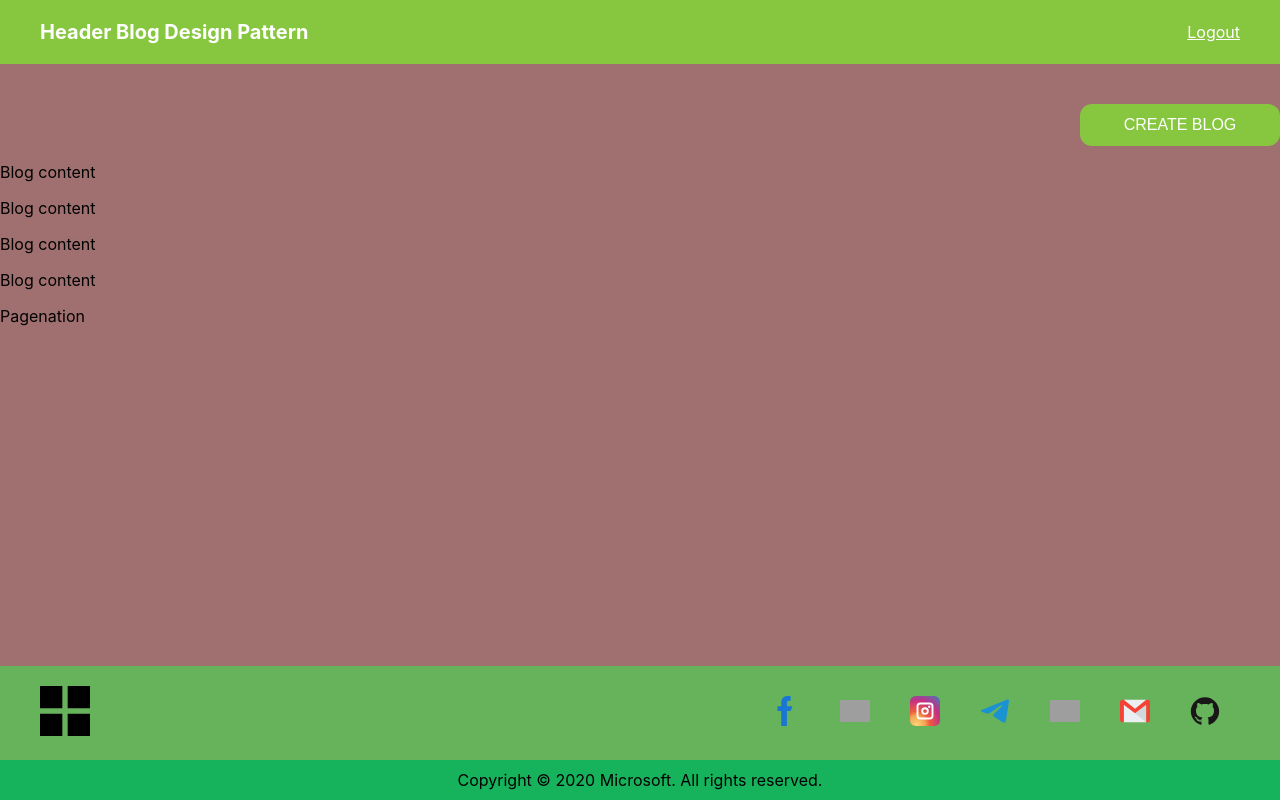
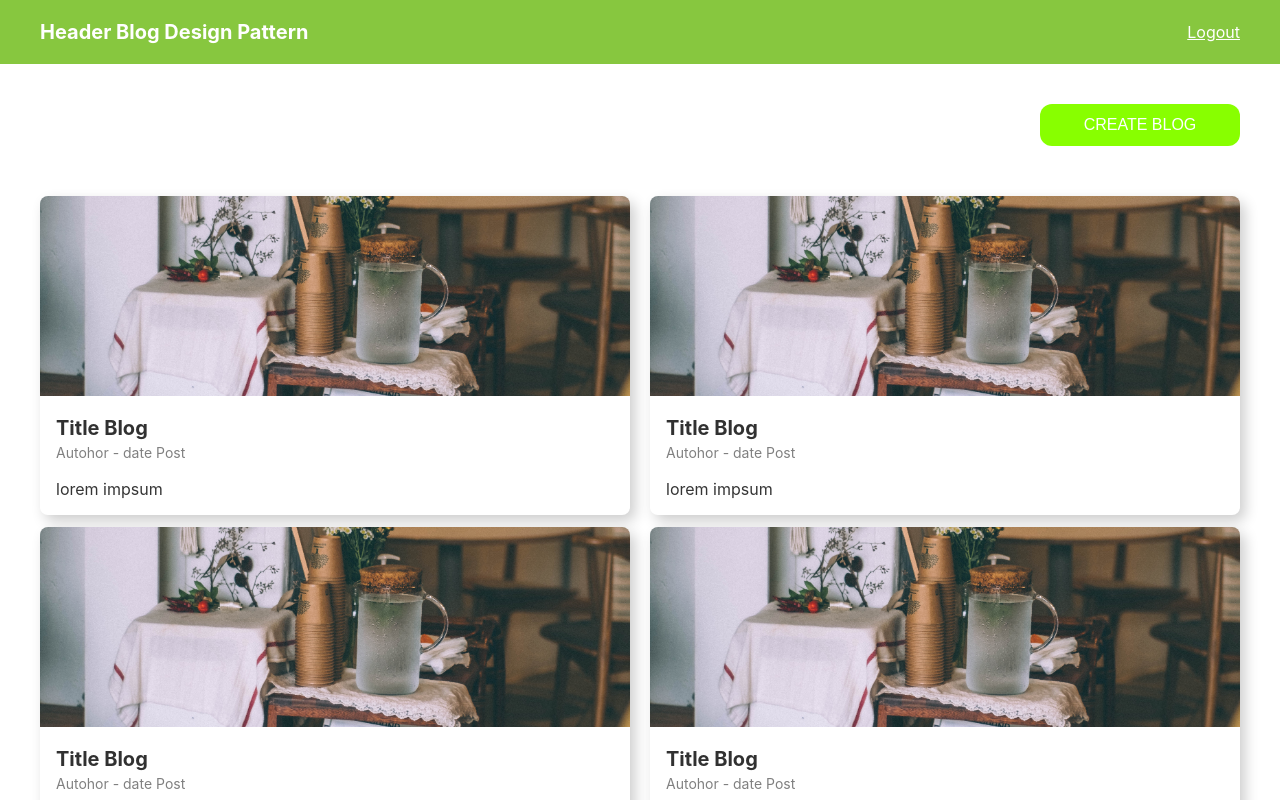
Before and after one commit to Ranto12/design-pattern, a React (Create React App) app in the folder webpatterndesign/: page / in a window 1280 px wide. Shown: the top 800 px of the page. Built offline with nearby package versions, Linux system fonts and the light colour scheme; grey boxes are pictures that could not be loaded.

Commit message:
card detail content

```diff
--- a/webpatterndesign/src/component/atoms/button/button.scss
+++ b/webpatterndesign/src/component/atoms/button/button.scss
@@ -1,7 +1,7 @@
     .button{
         padding: 12px;
         font-size: 16px;
-        background-color: #87c73f;
+        background-color: #88ff00;
         width: 100%;
         box-sizing: border-box;
         border-radius: 12px;
--- /dev/null
+++ b/webpatterndesign/src/component/molecules/BlogItems/BlogItems.scss
@@ -0,0 +1,34 @@
+.blog-items{
+    width: calc(50% - 10px);
+    border-radius: 8px;
+    margin-bottom: 12px;
+    overflow: hidden;
+    box-shadow: 5px 6px 14px rgba(0, 0, 0, 0.20);
+
+    .image-tumn{
+        width: 100%;
+        height: 200px;
+        object-fit: cover;
+    }
+    .content-detail{
+        padding: 16px;
+        .title{
+            margin: 0;
+            font-size: 20px;
+            font-weight: bold;
+            color: #313131;
+        }
+        .author{
+            margin: 0;
+            margin-top: 4px;
+            font-size: 14px;
+            color: gray;
+        }
+        .body{
+            margin: 0;
+            margin-top: 18px;
+            font-size: 16px;
+            color: #353535;
+        }
+    }
+}
--- /dev/null
+++ b/webpatterndesign/src/component/molecules/BlogItems/index.js
@@ -0,0 +1,16 @@
+import {LogoRegister} from '../../../Assets/index';
+import './BlogItems.scss';
+const BlogItems = () => {
+  return (
+    <div className='blog-items'>
+        <img  className='image-tumn' src={LogoRegister} alt="post"/>
+        <div className='content-detail'>
+            <p className='title'>Title Blog</p>
+            <p className='author'>Autohor - date Post</p>
+            <p className='body'> lorem impsum  </p>
+        </div>
+    </div>
+  )
+}
+
+export default BlogItems
--- a/webpatterndesign/src/component/molecules/Footer/Footer.scss
+++ b/webpatterndesign/src/component/molecules/Footer/Footer.scss
@@ -14,11 +14,12 @@
     .social-wrapper{
         display: flex;
         .icon-wrapper{
-            // background-color: white;
             padding: 10px;
             border-radius: 40px;
             margin: 0px 10px;
             .icons-medsos{
+                max-width: 30px;
+                max-height: 30px;
                 width: 30px;
                 height: 30px;
                 object-fit: contain;
--- a/webpatterndesign/src/component/molecules/index.js
+++ b/webpatterndesign/src/component/molecules/index.js
@@ -1,4 +1,5 @@
 import Header from "./Header";
 import Footer from "./Footer";
+import BlogItems from "./BlogItems";
 
-export { Header, Footer };
+export { Header, Footer, BlogItems };
--- /dev/null
+++ b/webpatterndesign/src/pages/BlogItems/index.js
@@ -0,0 +1,9 @@
+import React from 'react'
+
+const BlogItems = () => {
+  return (
+    <div>BlogItems</div>
+  )
+}
+
+export default BlogItems
--- a/webpatterndesign/src/pages/Home/Home.scss
+++ b/webpatterndesign/src/pages/Home/Home.scss
@@ -5,4 +5,9 @@
         margin-right: 0px;
         margin-left: auto;
     }
+    .content-wrapper{
+        display: flex;
+        flex-wrap: wrap;
+        justify-content: space-between;
+    }
 }
--- a/webpatterndesign/src/pages/Home/index.js
+++ b/webpatterndesign/src/pages/Home/index.js
@@ -1,17 +1,20 @@
 import React from 'react'
 import {Button, Gap} from '../../component'
+import { BlogItems } from '../../component/molecules';
 import './Home.scss';
 const Home = () => {
   return (
     <div className='home-page-wrapper'>
-      {/* <Gap height={20}/> */}
       <div className='create-wrapper'>
         <Button name="Create Blog"/>
       </div>
-      <p>Blog content</p>
-      <p>Blog content</p>
-      <p>Blog content</p>
-      <p>Blog content</p>
+      <Gap height={50} />
+      <div className='content-wrapper'>
+      <BlogItems />
+      <BlogItems />
+      <BlogItems />
+      <BlogItems />
+      </div>
       <p>Pagenation</p>
     </div>
   )
--- a/webpatterndesign/src/pages/MainApp/MainApp.scss
+++ b/webpatterndesign/src/pages/MainApp/MainApp.scss
@@ -4,8 +4,7 @@
     height: 100vh;
 
     .content-wrapper{
-        min-width: 1200px;
-        background-color: rgb(160, 112, 112);
+        max-width: 1200px;
         margin: auto;
         width: 100%;
         flex: 1;
```
